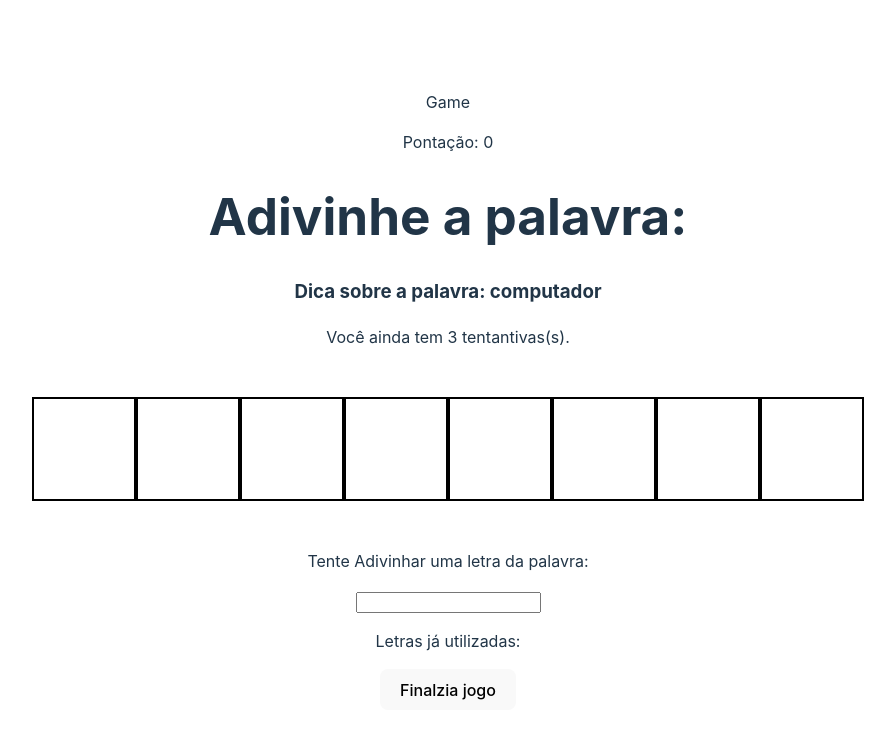
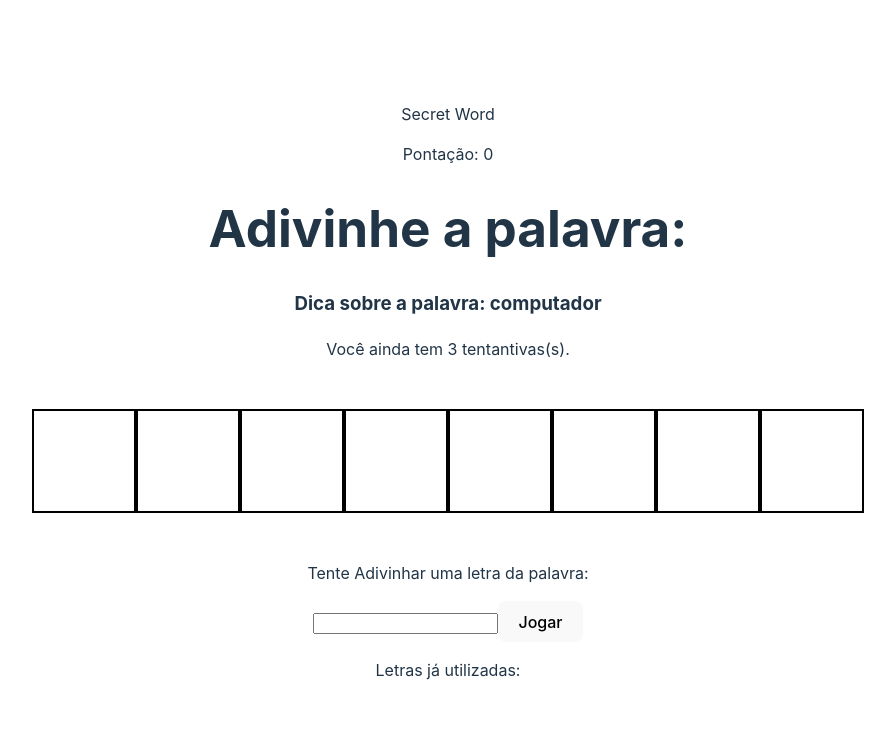
Before and after one commit to gaabiceranto/Secret-Word-Game, a React (Vite) app: page / in a window 1280 px wide. Both pictures are taken after a click on the button "Start Game". Shown: the top 738 px of the page, without its empty margins (192-1087 px from the left). Built offline with nearby package versions, Linux system fonts and the light colour scheme.

Commit message:
processo letras válidas e inválidas

```diff
--- a/src/App.jsx
+++ b/src/App.jsx
@@ -27,7 +27,7 @@ function App() {
 
   const [pickedWord, setPickedWord] = useState("")
   const [pickedCategory, setPickedCategory] = useState("")
-  const [letters, setLetter] = useState([])
+  const [letters, setLetters] = useState([])
 
   const [guessedLetters, setGuessedLetters]= useState([])
   const[wrongLetters, setWrongLetters] = useState([])
@@ -58,7 +58,7 @@ function App() {
     //fill states
     setPickedWord(word);
     setPickedCategory(category);
-    setLetter(wordLetters);
+    setLetters(wordLetters);
 
     console.log(pickedWord)
 
@@ -71,9 +71,34 @@ function App() {
 
   }
 
-  const verifyLetter = () => {
-    setGameStage(stages[2].name)
+  const verifyLetter = (letter) => {
+
+    const normalizedLetter = letter.toLowerCase()
+
+    // check if letter has already been utilized
+
+    if(
+      guessedLetters.includes(normalizedLetter) ||
+      wrongLetters.includes(normalizedLetter)
+    ){
+      return;
+    }
+
+    // push guesses letter or remove a guess
+    if(letters.includes(normalizedLetter)){
+      setGuessedLetters((actualGuessedLetters) => [
+        ...actualGuessedLetters,
+        normalizedLetter
+      ]) } else{
+        setWrongLetters((actualWrongLetters) => [
+          ...actualWrongLetters,
+          normalizedLetter,
+      ])}
+
   }
+
+  console.log(guessedLetters)
+  console.log("worng", wrongLetters)
 
   const retry = () => {
     setGameStage(stages[0].name)
@@ -87,7 +112,7 @@ function App() {
           verifyLetter={verifyLetter}
           pickedWord={pickedWord}
           pickedCategory={pickedCategory}
-          letter={letters}
+          letters={letters}
           guessedLetters ={guessedLetters}
           wrongLetters = {wrongLetters}
           guesses = {guesses}
--- a/src/components/Game.jsx
+++ b/src/components/Game.jsx
@@ -1,10 +1,23 @@
-import React from 'react'
+import React, { useState, useRef } from 'react'
 import "./game.css"
 
-export default function Game({verifyLetter, pickedWord, pickedCategory, letter, guessedLetters, wrongLetters, guesses, score}) {
+export default function Game({verifyLetter, pickedWord, pickedCategory,letters, guessedLetters, wrongLetters, guesses, score}) {
+  const [letter,setLetter] = useState("")
+  const letterInputRef = useRef(null)
+
+  const handleSubmit = (e) => {
+    e.preventDefault()
+
+    verifyLetter(letter)
+
+    setLetter("");
+
+    letterInputRef.current.focus();
+  }
+
   return (
     <>
-        <div>Game</div>
+        <div>Secret Word</div>
         <p>
           <span>Pontação: {score}</span>
         </p>
@@ -14,7 +27,7 @@ export default function Game({verifyLetter, pickedWord, pickedCategory, letter,
         </h3>
         <p>Você ainda tem {guesses} tentantivas(s).</p>
         <div className='wordContainer'>
-          {letter.map((letter,i)=>
+          {letters.map((letter,i)=>
           guessedLetters.includes(letter) ? (
             <span key ={i} className="letter"> {letter}</span>
           ) : (
@@ -24,8 +37,9 @@ export default function Game({verifyLetter, pickedWord, pickedCategory, letter,
         </div>
         <div>
           <p>Tente Adivinhar uma letra da palavra:</p>
-          <form>
-            <input type="text" name="letter" maxLength="1" required/>
+          <form onSubmit={handleSubmit}>
+            <input type="text" name="letter" maxLength="1" required onChange={(e) => setLetter(e.target.value)} value={letter} ref={letterInputRef}/>
+            <button>Jogar</button>
           </form>
         </div>
         <div className="wrongLettersContainer">
@@ -34,7 +48,7 @@ export default function Game({verifyLetter, pickedWord, pickedCategory, letter,
             <span key={i}>{letter}, </span>
           ))}
         </div>
-        <button onClick={verifyLetter}>Finalzia jogo</button>
+        {/* <button onClick={verifyLetter}>Finalzia jogo</button> */}
     </>
   )
 }
```
